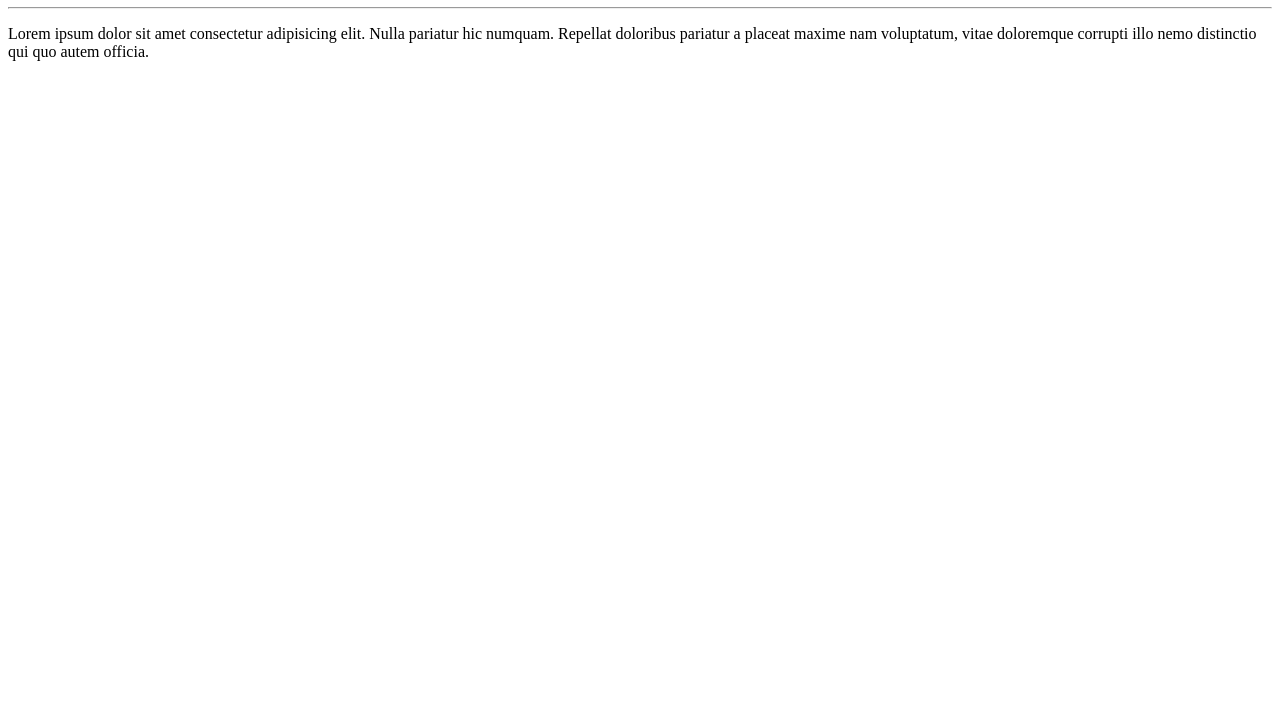
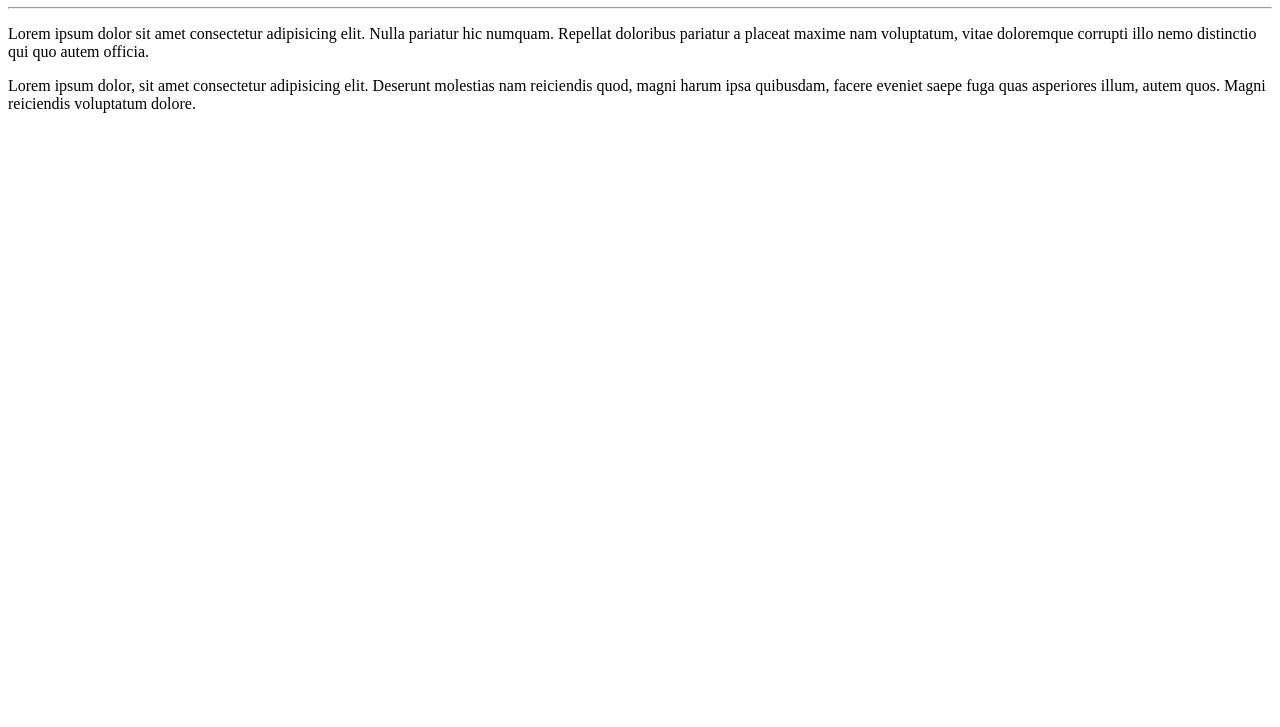
Before and after one commit to BrunoSilvaBR/Hi-World, a plain HTML site: page site-exemplo/index.html in a window 1280 px wide. Shown: the part 73-800 px from the top of the page. Drawn offline with Linux system fonts and the light colour scheme.

Commit message:
Adicionei um parágrafo

```diff
--- a/site-exemplo/index.html
+++ b/site-exemplo/index.html
@@ -9,6 +9,6 @@
     <h1>Olá, Mundo!</h1>
     <hr>
     <p>Lorem ipsum dolor sit amet consectetur adipisicing elit. Nulla pariatur hic numquam. Repellat doloribus pariatur a placeat maxime nam voluptatum, vitae doloremque corrupti illo nemo distinctio qui quo autem officia.</p>
-
+    <p>Lorem ipsum dolor, sit amet consectetur adipisicing elit. Deserunt molestias nam reiciendis quod, magni harum ipsa quibusdam, facere eveniet saepe fuga quas asperiores illum, autem quos. Magni reiciendis voluptatum dolore.</p>
 </body>
 </html>
```
